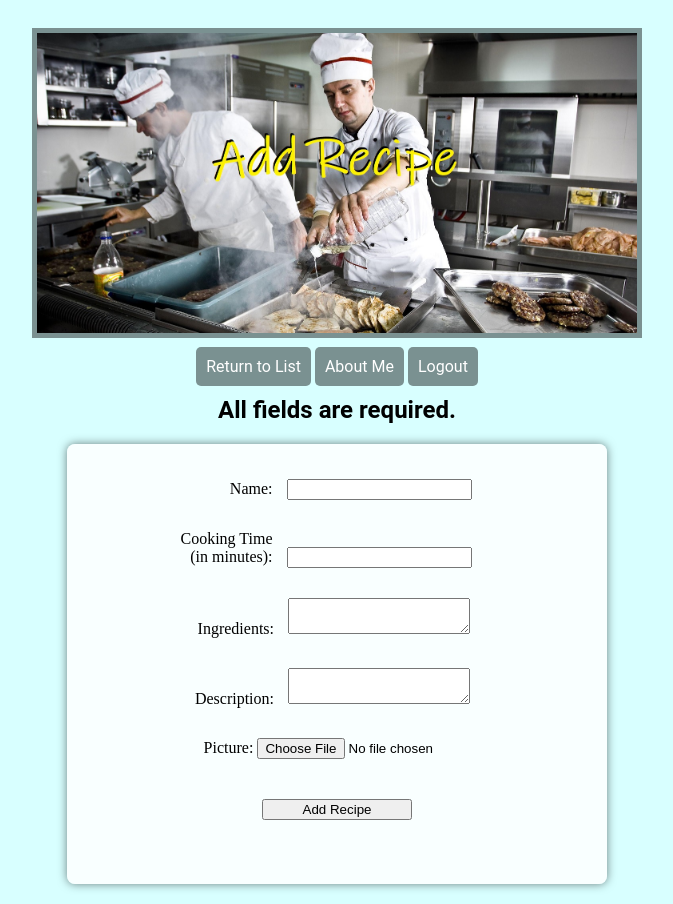
After one commit to mdainton21/recipe-app, a Django app: page /recipes/add_recipe in a window 1280 px wide. The commit adds this page. Shown: the whole page, without its empty margins (303-976 px from the left). Run offline with Django 4.2, Linux system fonts and the light colour scheme; the visitor is signed in with stand-in values (Sample User, id 1).

Commit message:
Final Update
Final update before switching to new repository

```diff
--- a/src/recipe_project/settings.py
+++ b/src/recipe_project/settings.py
@@ -118,9 +118,6 @@ USE_TZ = True
 # https://docs.djangoproject.com/en/4.2/howto/static-files/
 
 STATIC_URL = 'static/'
-STATICFILES_DIRS=[
-   BASE_DIR / 'static'
-]
 
 MEDIA_URL = '/media/'
 MEDIA_ROOT= BASE_DIR / 'media'
--- a/src/recipes/forms.py
+++ b/src/recipes/forms.py
@@ -21,3 +21,14 @@ class RecipeSearchForm(forms.Form):
         required=False,
         label="Difficulty"
     )
+
+class NewRecipeForm(forms.ModelForm):
+    class Meta:
+        model = Recipe
+        fields = [
+            "name",
+            "cooking_time",
+            "ingredients",
+            "description",
+            "pic"
+              ]
--- /dev/null
+++ b/src/recipes/static/recipes/add.css
@@ -0,0 +1,67 @@
+body {
+    background-color: #d8ffff;
+}
+
+.add_pic {
+    width: 100%;
+    max-width: 600px;
+    max-height: 400px;
+    margin-top: 20px;
+    margin-bottom: 15px;
+    border: 5px solid #7a9191;;
+}
+
+.nav_btn {
+    font-family: Roboto, sans-serif;
+    height: 20px;
+    margin-bottom: 45px;
+    font-size: 16px;
+    background-color: #7a9191;
+    border-radius: 5px;
+    color: rgb(255, 255, 255);
+    text-decoration: none;
+    padding: 10px;
+    text-align: center;
+}
+
+h2 {
+    font-family: Roboto, sans-serif;
+}
+
+.add-form {
+    width: 500px;
+    height: 400px;
+    margin: 20px auto;
+    padding: 20px;
+    border-radius: 8px;
+    background-color: rgba(255, 255, 255, 0.85);
+    box-shadow: 0 0 10px rgba(0, 0, 0, 0.5);
+}
+
+.box {
+    padding: 10px;
+    width: 430px;
+    margin: 5px 0;
+    float: left;
+}
+
+.box label {
+    width: 120px;
+    padding-right: 10px;
+    text-align: right;
+    display: inline-block;
+}
+
+.pic-box {
+    padding: 10px;
+    width: 520px;
+    margin: 5px 0;
+    float: left;
+}
+
+.create-btn {
+    width: 150px;
+    margin: 5px 0;
+    margin-top: 25px;
+    float: center
+}
--- /dev/null
+++ b/src/recipes/templates/recipes/add_recipe.html
@@ -0,0 +1,66 @@
+<!DOCTYPE html>
+<html lang="en">
+
+<head>
+    <meta charset="utf-8"> <!--The character set for the page-->
+    <meta name="viewport" content="width=device-width, initial-scale=1">
+    <link rel="stylesheet" type="text/css" href="../../static/recipes/add.css">
+    <title>
+        Add Recipe
+    </title>
+</head>
+
+<body>
+    <center>
+        <div class="pic_container">
+            <img src="../../static/recipes/images/add_recipe.jpg" alt="add_recipe_header" class="add_pic">
+        </div>
+        <div class="Nav">
+            <a href="{% url 'recipes:list' %}" class="nav_btn">Return to List</a>
+            <a href="{% url 'recipes:about' %}" class="nav_btn">About Me</a>
+            <a href="{%url 'logout' %}" class="nav_btn"> Logout </a>
+        </div>
+        <h2>All fields are required.</h2>
+
+        {% if messages %} {% for message in messages %}
+        <script>
+            alert("{{ message }}");
+        </script>
+        {% endfor %} {% endif %}
+
+        <div class="add-form">
+            <form action="" method="POST" class="form_data" enctype="multipart/form-data">
+                {% csrf_token %}
+
+                <div class="box">
+                    <label for="id_name">Name:</label>
+                    <input type="text" name="name" id="id_name" required>
+                </div>
+
+                <div class="box">
+                    <label for="id_cooking_time">Cooking Time<br>(in minutes):</label>
+                    <input type="number" name="cooking_time" id="id_cooking_time" required>
+                </div>
+
+                <div class="box">
+                    <label for="id_ingredients">Ingredients:</label>
+                    <textarea name="ingredients" id="id_ingredients" required></textarea>
+                </div>
+
+                <div class="box">
+                    <label for="id_description">Description:</label>
+                    <textarea name="description" id="id_description" required></textarea>
+                </div>
+
+                <div class="pic-box">
+                    <label for="id_picture">Picture:</label>
+                    <input type="file" name="pic" id="id_picture">
+                </div>
+
+                <button type="submit" class="create-btn">Add Recipe</button>
+            </form>
+        </div>
+    </center>
+</body>
+
+</html>
--- a/src/recipes/templates/recipes/recipe_search.html
+++ b/src/recipes/templates/recipes/recipe_search.html
@@ -1,5 +1,4 @@
 <!DOCTYPE html>
-{% load static %}
 <html lang="en">
 
 <head>
@@ -16,10 +15,13 @@
       <div class="pic_container">
          <img src="../../static/recipes/images/Search.jpg" alt="search_header" class="search_pic">
       </div>
+      <div class="Nav">
          <a href="{% url 'recipes:list' %}" class="logout_btn">Return to List</a>
+         <a href="{% url 'recipes:about' %}" class="logout_btn">About Me</a>
          <a href="{%url 'logout' %}" class="logout_btn"> Logout </a>
+      </div>
       {% block content %}
-   <h1 class="search-header">Search for recipes</h1>
+      <h1>Search for recipes</h1>
    </center>
 
    <!-- Search form -->
--- a/src/recipes/urls.py
+++ b/src/recipes/urls.py
@@ -1,5 +1,5 @@
 from django.urls import path
-from .views import home, RecipeListView, RecipeDetailView, search
+from .views import home, RecipeListView, RecipeDetailView, search, about, add_recipe
 
 app_name = 'recipes'
 
@@ -8,4 +8,6 @@ urlpatterns = [
    path('recipes/list/', RecipeListView.as_view(), name='list'),
    path('recipes/list/<pk>', RecipeDetailView.as_view(), name='detail'),
    path('recipes/search/', search, name='search'),
+   path("recipes/add_recipe", add_recipe, name="add_recipe"),
+   path("recipes/about/", about, name="about"),
 ]
--- a/src/recipes/views.py
+++ b/src/recipes/views.py
@@ -4,7 +4,7 @@ from django.contrib.auth.mixins import LoginRequiredMixin
 from django.contrib.auth.decorators import login_required
 from .models import Recipe
 import pandas as pd
-from .forms import RecipeSearchForm
+from .forms import RecipeSearchForm, NewRecipeForm
 from .utils import get_chart
 
 
@@ -22,6 +22,10 @@ class RecipeListView(LoginRequiredMixin, ListView):
 class RecipeDetailView(LoginRequiredMixin, DetailView):
     model = Recipe
     template_name = 'recipes/recipe_detail.html'
+
+#About me page
+def about(request):
+    return render(request, "recipes/about_me.html")
 
 
 @login_required
@@ -103,3 +107,22 @@ def search(request):
 
     # Loads page using "context" information
     return render(request, "recipes/recipe_search.html", context)
+
+@login_required
+def add_recipe(request):
+
+    if request.method == "POST":
+        new_recipe_form = NewRecipeForm(request.POST, request.FILES)
+
+        if new_recipe_form.is_valid():
+            new_recipe_form.save()
+            return redirect("recipes:list")
+
+    else:
+        new_recipe_form = NewRecipeForm()
+
+    context = {
+        "new_recipe_form": new_recipe_form
+    }
+
+    return render(request, "recipes/add_recipe.html", context)
```
Also changed, not shown: src/recipes/static/recipes/about.css (added, +58 -0 lines), src/recipes/templates/recipes/about_me.html (added, +47 -0 lines), src/recipes/templates/recipes/recipe_overview.html (+6 -2 lines), src/recipes/tests.py (+24 -0 lines), README.md, src/media/recipes/about2.jpg (added), src/recipes/static/recipes/images/about.jpg (added), src/recipes/static/recipes/images/about2.jpg (added), src/recipes/static/recipes/images/add_recipe.jpg (added). Lines whose indentation alone changed are shown as unchanged.
